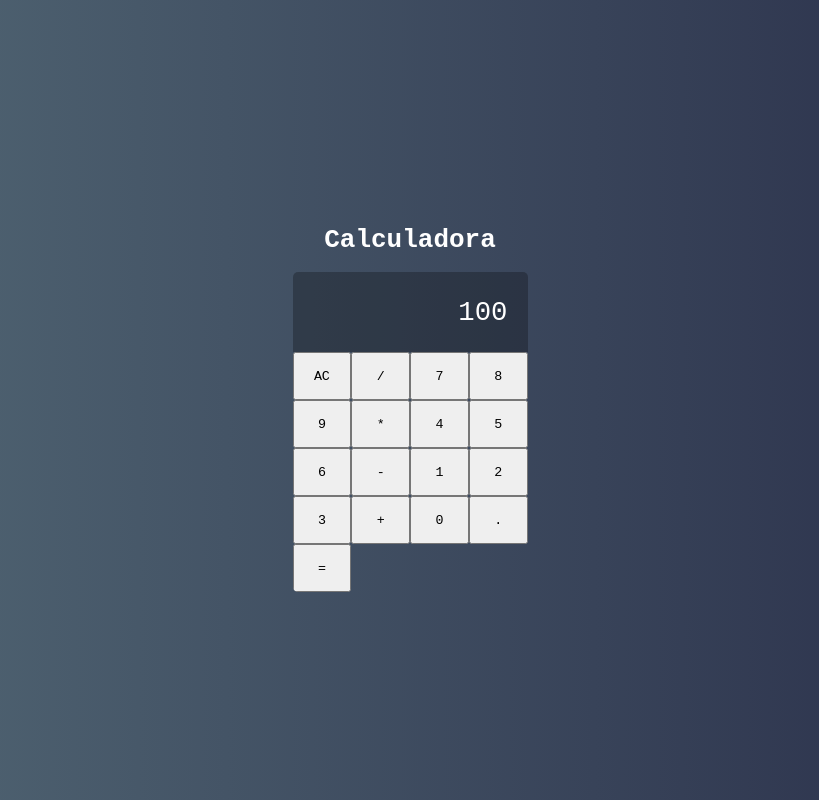
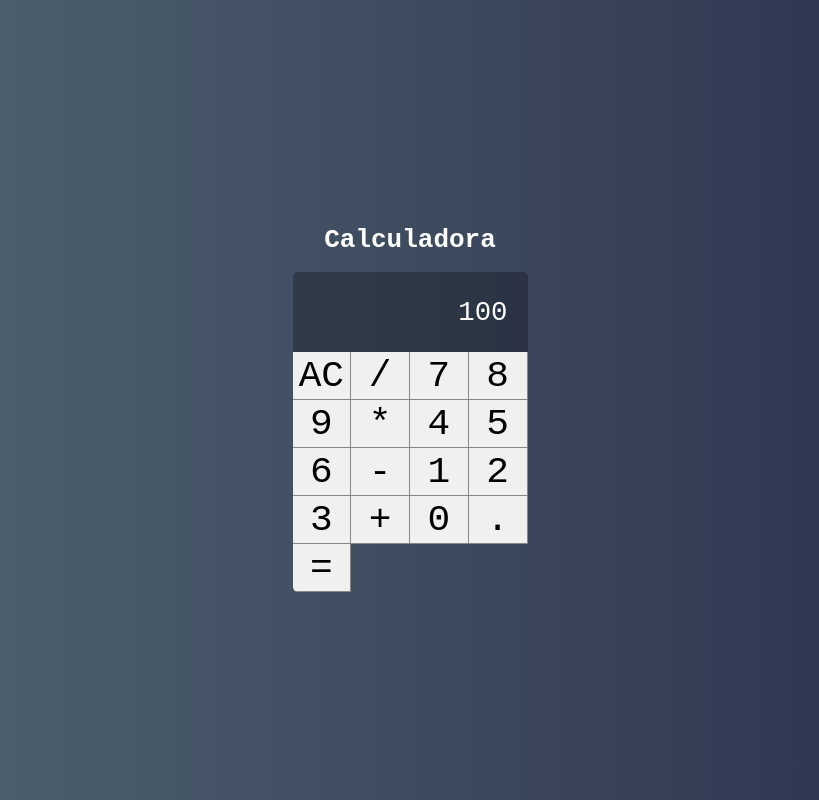
Before and after one commit to alexandrepeluchi/calculator-react, a React (Create React App) app: page / in a window 1280 px wide. Shown: the whole page, without its empty margins (230-1049 px from the left). Built offline with nearby package versions, Linux system fonts and the light colour scheme.

Commit message:
Correção na class do botão para funcionar a estilização

```diff
--- a/src/components/Button.jsx
+++ b/src/components/Button.jsx
@@ -4,7 +4,7 @@ import './Button.css'
 export default props =>
     <button
         className={`
-            'button'
+            button
             ${props.operation ? 'operation' : ''}
             ${props.double ? 'double' : ''}
             ${props.triple ? 'triple' : ''}
```
